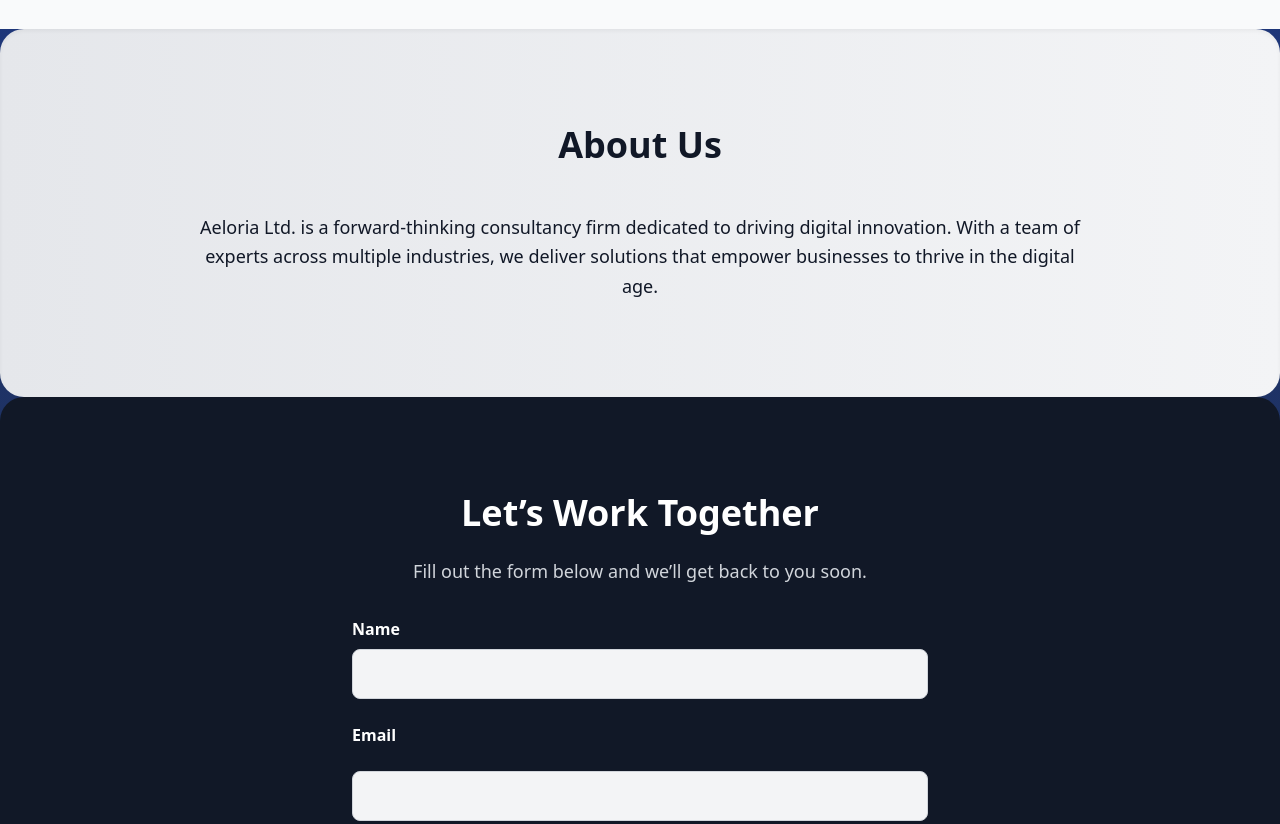
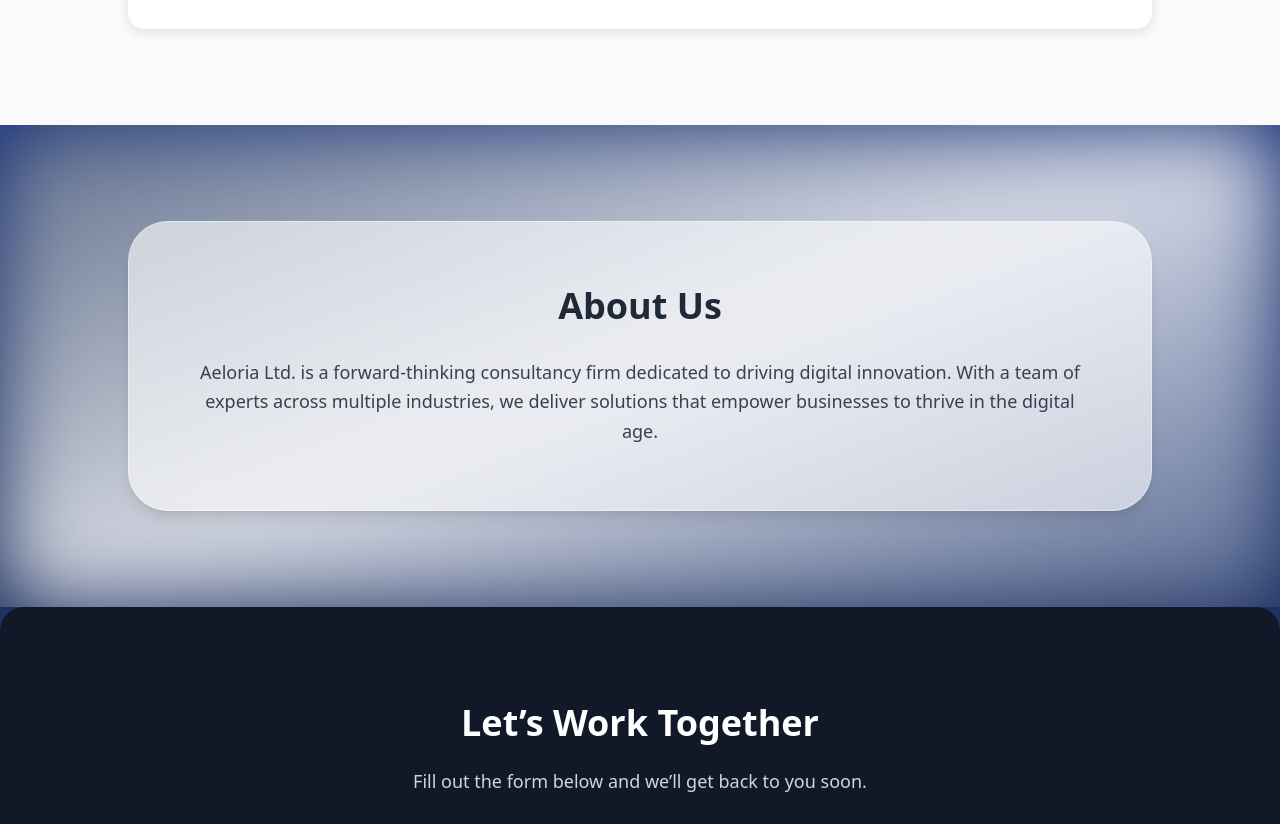
Before and after one commit to iagolnyk/Aeloria-updated, a plain HTML site: page index.html in a window 1280 px wide. Shown: the part 1890-2714 px from the top of the page. Drawn offline with nearby package versions, Linux system fonts and the light colour scheme.

Commit message:
Update index.html

```diff
--- a/index.html
+++ b/index.html
@@ -4,22 +4,24 @@
   <meta charset="UTF-8" />
   <meta name="viewport" content="width=device-width, initial-scale=1.0" />
   <title>Aeloria Ltd.</title>
+
   <!-- Tailwind via CDN -->
   <script src="https://cdn.tailwindcss.com"></script>
+
   <!-- Custom Styles -->
   <link rel="stylesheet" href="index.css" />
+
   <!-- Favicon -->
-<link rel="icon" href="favicon.ico" type="image/x-icon">
+  <link rel="icon" href="favicon.ico" sizes="any">
   <link rel="icon" type="image/png" sizes="32x32" href="favicon-32x32.png">
 </head>
+
 <body class="bg-gradient-to-b from-gray-900 via-blue-900 to-gray-800 text-white min-h-screen">
 
   <!-- Navbar -->
   <nav class="flex justify-between items-center px-8 py-4 bg-gray-800/90 shadow-lg backdrop-blur-sm sticky top-0 z-50">
     <div class="flex items-center space-x-3">
-  <!-- <img src="logo.png" alt="Aeloria Logo" class="h-10 w-10 rounded-full" /> -->
       <h1 class="text-2xl font-bold tracking-wide">Aeloria Ltd.</h1>
-</div>
     </div>
     <ul class="flex space-x-6 text-lg">
       <li><a href="#services" class="hover:text-blue-300 transition">Services</a></li>
@@ -28,21 +30,24 @@
       <li><a href="#contact" class="hover:text-blue-300 transition">Contact</a></li>
     </ul>
   </nav>
+
   <!-- Hero Section -->
-<section class="hero-container relative flex flex-col items-center justify-center text-center overflow-hidden rounded-3xl shadow-lg">
+  <section class="hero-container relative flex flex-col items-center justify-center text-center overflow-hidden rounded-3xl shadow-lg mt-8 mb-16 mx-4">
     <div class="glow-effect"></div>
     <img src="aeloria_glow.svg" alt="Aeloria glowing light bulb"
-    class="relative w-[40vw] max-w-[500px] opacity-60" />
+      class="relative w-[40vw] max-w-[500px] opacity-50 animate-pulse-slow" />
     <div class="relative z-10">
       <h2 class="text-5xl font-extrabold mb-6 text-blue-200 drop-shadow-lg">
         Transforming Businesses for the Digital Future
       </h2>
-    <p class="text-lg max-w-2xl text-gray-300 mb-8">
+      <p class="text-lg max-w-2xl text-gray-300 mb-8 mx-auto">
         We specialize in consultancy, digital transformation, process streamlining, optimization, and automation solutions.
       </p>
       <a href="#contact" class="btn-primary animate-bounce-slow">Get Started</a>
     </div>
   </section>
+
+  <!-- Services -->
   <section id="services" class="py-24 px-8 bg-gray-100 text-gray-900">
     <h3 class="text-4xl font-bold text-center mb-12">Our Services</h3>
     <div class="grid md:grid-cols-3 gap-10 max-w-6xl mx-auto">
@@ -67,25 +72,26 @@
     <div class="max-w-5xl mx-auto space-y-12">
       <div class="card hover:shadow-xl transition">
         <h4 class="card-title">Award-Winning Automation Product</h4>
-        <p>
-          From <strong>project initiation to delivery and support</strong>, our automation product has been recognized for its impact on efficiency and scalability.
-        </p>
+        <p>From <strong>project initiation to delivery and support</strong>, our automation product has been recognized for its impact on efficiency and scalability.</p>
       </div>
       <div class="card hover:shadow-xl transition">
         <h4 class="card-title">Digital Transformation: Paper to Digital</h4>
-        <p>
-          Transform traditional paper files into a fully <strong>digital ecosystem</strong>. Save time, reduce costs, and promote <strong>sustainability</strong> while protecting the environment.
-        </p>
+        <p>Transform traditional paper files into a fully <strong>digital ecosystem</strong>. Save time, reduce costs, and promote <strong>sustainability</strong> while protecting the environment.</p>
       </div>
     </div>
   </section>
 
   <!-- About -->
-  <section id="about" class="py-24 px-8 bg-gradient-to-r from-gray-200 to-gray-100 text-gray-900 rounded-3xl shadow-inner">
-    <h3 class="text-4xl font-bold text-center mb-12">About Us</h3>
-    <p class="max-w-4xl mx-auto text-center text-lg leading-relaxed">
-      Aeloria Ltd. is a forward-thinking consultancy firm dedicated to driving digital innovation. With a team of experts across multiple industries, we deliver solutions that empower businesses to thrive in the digital age.
+  <section id="about" class="py-24 px-8 text-gray-900 relative overflow-hidden">
+    <div class="absolute inset-0 bg-gradient-to-br from-yellow-100/30 via-white/80 to-blue-100/30 rounded-[3rem] blur-2xl"></div>
+    <div class="relative max-w-5xl mx-auto text-center bg-white/60 backdrop-blur-md rounded-[2.5rem] shadow-lg p-16 border border-white/40">
+      <h3 class="text-4xl font-bold mb-8 text-gray-800">About Us</h3>
+      <p class="text-lg text-gray-700 leading-relaxed">
+        Aeloria Ltd. is a forward-thinking consultancy firm dedicated to driving digital innovation.
+        With a team of experts across multiple industries, we deliver solutions that empower businesses
+        to thrive in the digital age.
       </p>
+    </div>
   </section>
 
   <!-- Contact -->
@@ -99,10 +105,14 @@
         <input type="text" id="name" name="name" required
           class="w-full px-4 py-3 rounded-lg bg-gray-100 text-gray-900 border border-gray-300 focus:outline-none focus:ring-2 focus:ring-blue-500" />
       </div>
+
+      <div>
         <label for="email" class="block mb-2 font-semibold">Email</label>
         <input type="email" id="email" name="_replyto" required
           class="w-full px-4 py-3 rounded-lg bg-gray-100 text-gray-900 border border-gray-300 focus:outline-none focus:ring-2 focus:ring-blue-500" />
       </div>
+
+      <div>
         <label for="message" class="block mb-2 font-semibold">Message</label>
         <textarea id="message" name="message" rows="5" required
           class="w-full px-4 py-3 rounded-lg bg-gray-100 text-gray-900 border border-gray-300 focus:outline-none focus:ring-2 focus:ring-blue-500"></textarea>
```
Lines whose indentation alone changed are shown as unchanged.
